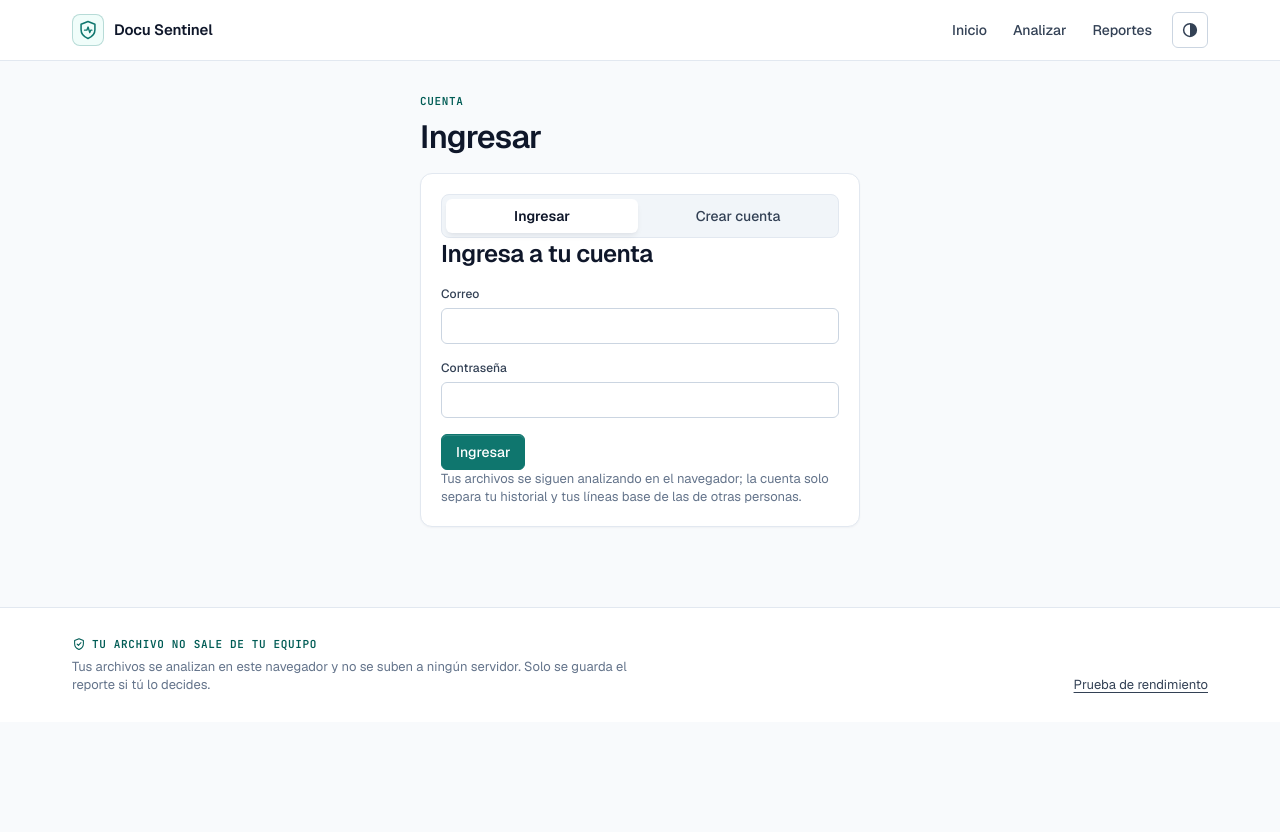
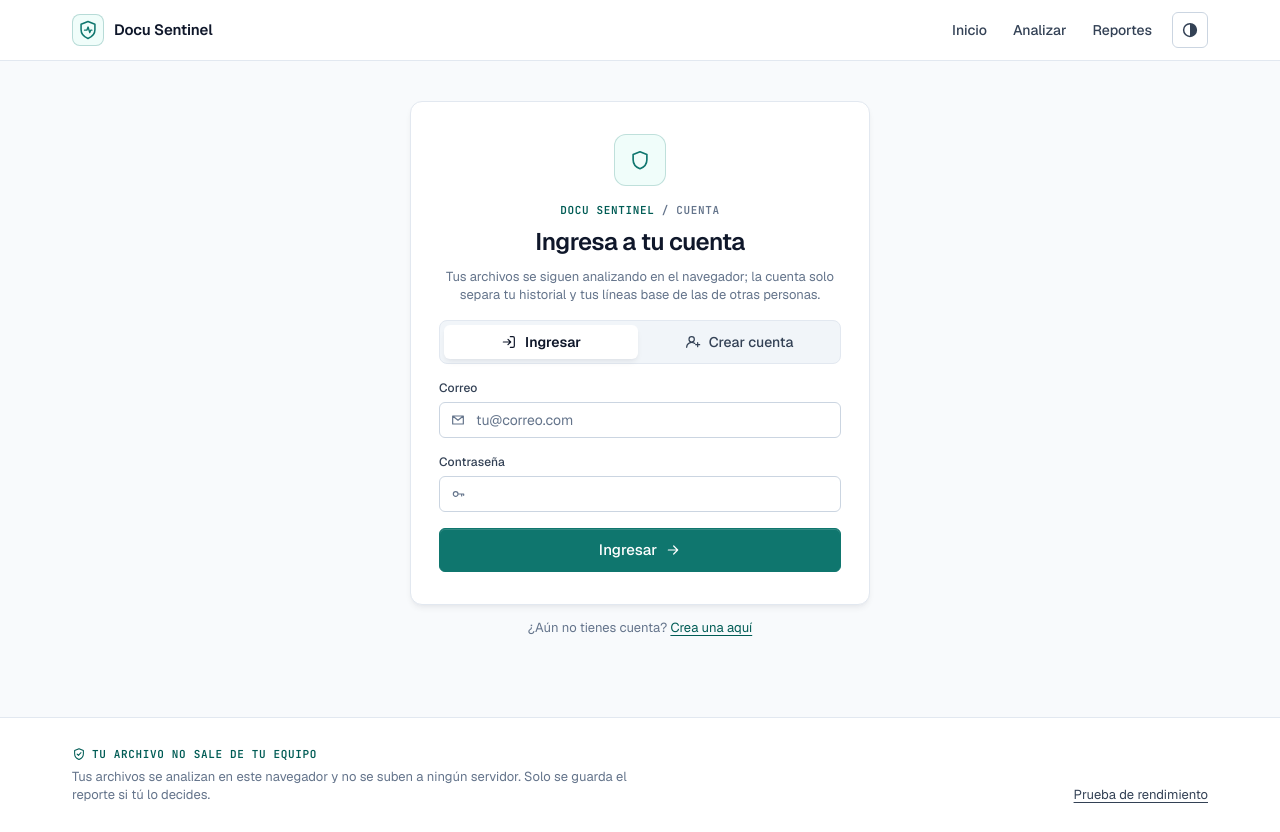
Before and after one commit to JuanMaya8/docu-sentinel-frontend, a Next.js app: page /ingresar in a window 1280 px wide. Before the commit the page ends 800 px from the top, so only its background shows below. Built offline with nearby package versions, Linux system fonts and the light colour scheme; no server answers.

Commit message:
feat(ui): redesign the sign-in page

```diff
--- a/src/app/globals.css
+++ b/src/app/globals.css
@@ -430,6 +430,17 @@ table.plain tbody tr:hover { background: var(--surface-2); }
   .sev-cell { min-width: 0; }
 }
 
+/* ---- sign in ---- */
+.auth-page { max-width: 460px; margin: 8px auto 0; }
+.auth-wrap { display: grid; gap: 14px; }
+.auth-card { display: grid; gap: 16px; padding: 32px 28px; box-shadow: var(--shadow-2); }
+.auth-mark { justify-self: center; width: 52px; height: 52px; border-radius: 12px; }
+.auth-eyebrow { text-align: center; margin: 0; }
+.auth-title { font-size: 24px; line-height: 32px; text-align: center; margin: -8px 0 0; }
+.auth-intro { text-align: center; margin: -6px 0 0; }
+.auth-switch { text-align: center; margin: 0; }
+@media (max-width: 480px) { .auth-card { padding: 24px 18px; } }
+
 /* ---- page styles carried over (each screen replaces its block when redesigned) ---- */
 .meter { display: grid; grid-template-columns: auto 1fr; gap: 18px; align-items: center; }
 .heartbeat { width: 74px; height: 74px; position: relative; border-radius: 50%; border: 3px solid var(--line); }
--- a/src/app/ingresar/page.tsx
+++ b/src/app/ingresar/page.tsx
@@ -6,12 +6,8 @@ export const metadata: Metadata = { title: 'Ingresar' };
 
 export default function LoginPage() {
   return (
-    <div className="stack" style={{ maxWidth: 440, margin: '0 auto' }}>
-      <header>
-        <p className="eyebrow">Cuenta</p>
-        <h1 style={{ fontSize: '2rem', margin: 0 }}>Ingresar</h1>
-      </header>
-      <Suspense fallback={<div className="skeleton" style={{ height: 320 }} />}>
+    <div className="auth-page">
+      <Suspense fallback={<div className="skeleton" style={{ height: 420 }} role="status" aria-label="Cargando" />}>
         <LoginForm />
       </Suspense>
     </div>
--- a/src/components/LoginForm.tsx
+++ b/src/components/LoginForm.tsx
@@ -4,6 +4,7 @@ import { useRouter, useSearchParams } from 'next/navigation';
 import { useEffect, useState, type FormEvent } from 'react';
 import { api, errorMessage } from '@/lib/api';
 import { setSession } from '@/lib/session';
+import { Icon } from './Icon';
 
 type Tab = 'login' | 'register';
 
@@ -45,35 +46,51 @@ export function LoginForm() {
 
   if (enabled === false) {
     return (
-      <div className="card">
-        <p style={{ margin: 0 }}>Este servidor no usa cuentas de usuario: el historial y las líneas base están disponibles sin iniciar sesión.</p>
+      <div className="card auth-card">
+        <span className="icon-tile auth-mark"><Icon name="info" size={22} /></span>
+        <h1 className="auth-title">Sin cuentas en este servidor</h1>
+        <p className="small muted" style={{ margin: 0, textAlign: 'center' }}>Este servidor no usa cuentas de usuario: el historial y las líneas base están disponibles sin iniciar sesión.</p>
       </div>
     );
   }
 
   return (
-    <form className="card stack auth-card" onSubmit={(e) => void submit(e)} aria-labelledby="auth-title">
+    <div className="auth-wrap">
+      <form className="card auth-card" onSubmit={(e) => void submit(e)} aria-labelledby="auth-title">
+        <span className="icon-tile auth-mark"><Icon name="shield" size={22} /></span>
+        <p className="eyebrow auth-eyebrow">Docu Sentinel <span className="muted">/ Cuenta</span></p>
+        <h1 id="auth-title" className="auth-title">{tab === 'login' ? 'Ingresa a tu cuenta' : 'Crea tu cuenta'}</h1>
+        <p className="small muted auth-intro">
+          Tus archivos se siguen analizando en el navegador; la cuenta solo separa tu historial y tus líneas base de las de otras personas.
+        </p>
         <div className="tabs" role="tablist" aria-label="Tipo de acceso">
           <button type="button" role="tab" aria-selected={tab === 'login'} className={`tab${tab === 'login' ? ' active' : ''}`} onClick={() => setTab('login')}>
-          Ingresar
+            <Icon name="logIn" size={16} /> Ingresar
           </button>
           <button type="button" role="tab" aria-selected={tab === 'register'} className={`tab${tab === 'register' ? ' active' : ''}`} onClick={() => setTab('register')}>
-          Crear cuenta
+            <Icon name="userPlus" size={16} /> Crear cuenta
           </button>
         </div>
-      <h2 id="auth-title" style={{ margin: 0 }}>{tab === 'login' ? 'Ingresa a tu cuenta' : 'Crea tu cuenta'}</h2>
         {tab === 'register' && (
           <div className="field">
             <label htmlFor="auth-name">Nombre (opcional)</label>
+            <div className="input-icon">
+              <Icon name="user" size={16} />
               <input id="auth-name" className="input" autoComplete="name" value={name} onChange={(e) => setName(e.target.value)} maxLength={80} />
+            </div>
           </div>
         )}
         <div className="field">
           <label htmlFor="auth-email">Correo</label>
-        <input id="auth-email" className="input" type="email" autoComplete="email" required value={email} onChange={(e) => setEmail(e.target.value)} />
+          <div className="input-icon">
+            <Icon name="mail" size={16} />
+            <input id="auth-email" className="input" type="email" autoComplete="email" required value={email} onChange={(e) => setEmail(e.target.value)} placeholder="tu@correo.com" />
+          </div>
         </div>
         <div className="field">
           <label htmlFor="auth-password">Contraseña</label>
+          <div className="input-icon">
+            <Icon name="key" size={16} />
             <input
               id="auth-password"
               className="input"
@@ -83,16 +100,22 @@ export function LoginForm() {
               autoComplete={tab === 'login' ? 'current-password' : 'new-password'}
               value={password}
               onChange={(e) => setPassword(e.target.value)}
+              aria-describedby={tab === 'register' ? 'auth-password-hint' : undefined}
             />
-        {tab === 'register' && <span className="small muted">Mínimo 8 caracteres.</span>}
           </div>
-      {error && <p className="alert error small" role="alert">{error}</p>}
-      <button className="btn primary" type="submit" disabled={busy}>
-        {busy ? 'Un momento…' : tab === 'login' ? 'Ingresar' : 'Crear cuenta'}
+          {tab === 'register' && <span id="auth-password-hint" className="small muted">Mínimo 8 caracteres.</span>}
+        </div>
+        {error && <p className="alert error small" role="alert" style={{ margin: 0 }}>{error}</p>}
+        <button className="btn primary lg block" type="submit" disabled={busy}>
+          {busy ? 'Un momento…' : tab === 'login' ? 'Ingresar' : 'Crear cuenta'} {!busy && <Icon name="arrowRight" size={16} />}
         </button>
-      <p className="small muted" style={{ margin: 0 }}>
-        Tus archivos se siguen analizando en el navegador; la cuenta solo separa tu historial y tus líneas base de las de otras personas.
+      </form>
+      <p className="small muted auth-switch">
+        {tab === 'login' ? '¿Aún no tienes cuenta?' : '¿Ya tienes cuenta?'}{' '}
+        <button type="button" className="link-btn" onClick={() => setTab(tab === 'login' ? 'register' : 'login')}>
+          {tab === 'login' ? 'Crea una aquí' : 'Ingresa aquí'}
+        </button>
       </p>
-    </form>
+    </div>
   );
 }
```
Lines whose indentation alone changed are shown as unchanged.
